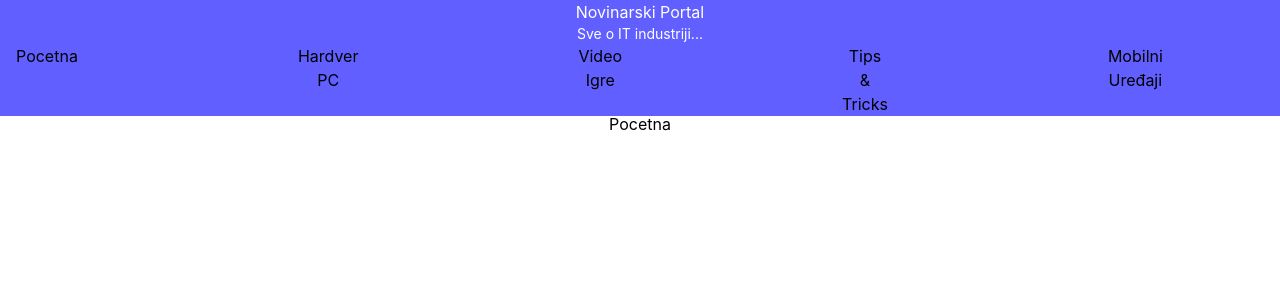
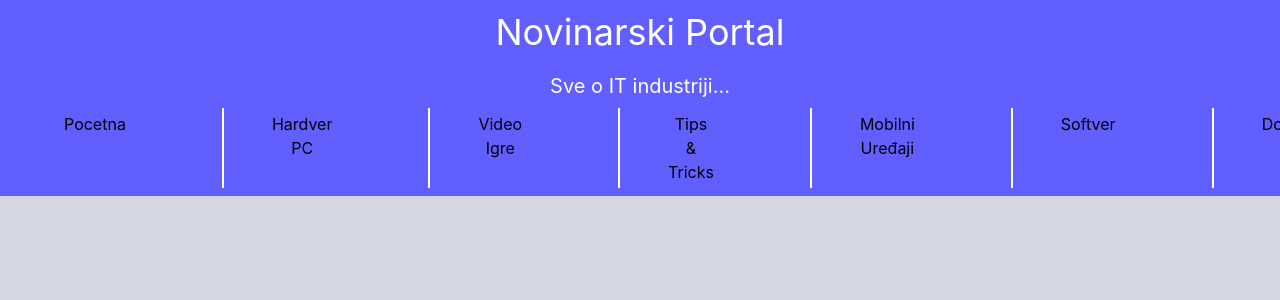
Before and after one commit to Cirko023/NovinarskiPortal, a React (Vite) app: page / in a window 1280 px wide. Shown: the top 300 px of the page. Built offline with nearby package versions, Linux system fonts and the light colour scheme.

Commit message:
Header stil

```diff
--- a/src/Header.jsx
+++ b/src/Header.jsx
@@ -6,17 +6,17 @@ function Header() {
         <>
         <header className='w-screen bg-indigo-500 fixed top-0 left-0 z-50'>
         {/* Ako budemo imali logo mogli bi neki on hover efekat da se zoom in ili nesto tako */}
-        <div className='px-4 flex flex-col'>
-        <h1 className='text-(--boja-teksta-bela) text-center'>Novinarski Portal</h1>
-        <p className='text-sm text-(--boja-teksta-bela)'>Sve o IT industriji...</p>
-        <nav className='flex space-x-55'>
-            <NavLink to="/">Pocetna</NavLink>
-            <NavLink to="/hardver">Hardver PC</NavLink>
-            <NavLink to="/igrice">Video Igre</NavLink>
-            <NavLink to="/tipsandtricks">Tips & Tricks</NavLink>
-            <NavLink to="/telefoni">Mobilni Uređaji</NavLink>
-            <NavLink to="/softver">Softver</NavLink>
-            <NavLink to="/dogadjaji">Događaji</NavLink>
+        <div className='px-4 flex flex-col pb-2'>
+        <h1 className='text-(--boja-teksta-svetla) text-center text-4xl py-3'>Novinarski Portal</h1>
+        <p className='text-(--boja-teksta-svetla) text-xl py-2'>Sve o IT industriji...</p>
+        <nav className='flex justify-between w-full'>
+            <NavLink className='border-r-2 border-white pr-24 pl-12 py-1'  to="/">Pocetna</NavLink>
+            <NavLink className='border-r-2 border-white pr-24 pl-12 py-1' to="/hardver">Hardver PC</NavLink>
+            <NavLink className='border-r-2 border-white pr-24 pl-12 py-1' to="/igrice">Video Igre</NavLink>
+            <NavLink className='border-r-2 border-white pr-24 pl-12 py-1' to="/tipsandtricks">Tips & Tricks</NavLink>
+            <NavLink className='border-r-2 border-white pr-24 pl-12 py-1' to="/telefoni">Mobilni Uređaji</NavLink>
+            <NavLink className='border-r-2 border-white pr-24 pl-12 py-1' to="/softver">Softver</NavLink>
+            <NavLink className='pr-24 pl-12 py-1' to="/dogadjaji">Događaji</NavLink>
         </nav>
         </div>
         </header>
--- a/src/Pocetna.jsx
+++ b/src/Pocetna.jsx
@@ -4,6 +4,11 @@ function Pocetna() {
     return(
         <>
         <h1>Pocetna</h1>
+
+        <h3>Najnovije vesti</h3>
+
+        <p></p>
+
         </>
     )
 }
--- a/src/index.css
+++ b/src/index.css
@@ -1,6 +1,15 @@
 @import "tailwindcss";
 
 @theme {
-    --boja-teksta-bela: white;
-    --boja-teksta-crna: black;
+    --boja-teksta-svetla: white;
+    --boja-teksta-tamna: black;
+    --boja-pozadine-svetla: #D5D7E2;
+    --boja-pozadine-tamna: #1D202A;
 }
+
+/*192047*/
+
+body {
+    background-color: var(--boja-pozadine-svetla);
+    color: var(--boja-teksta-tamna);
+}
```
